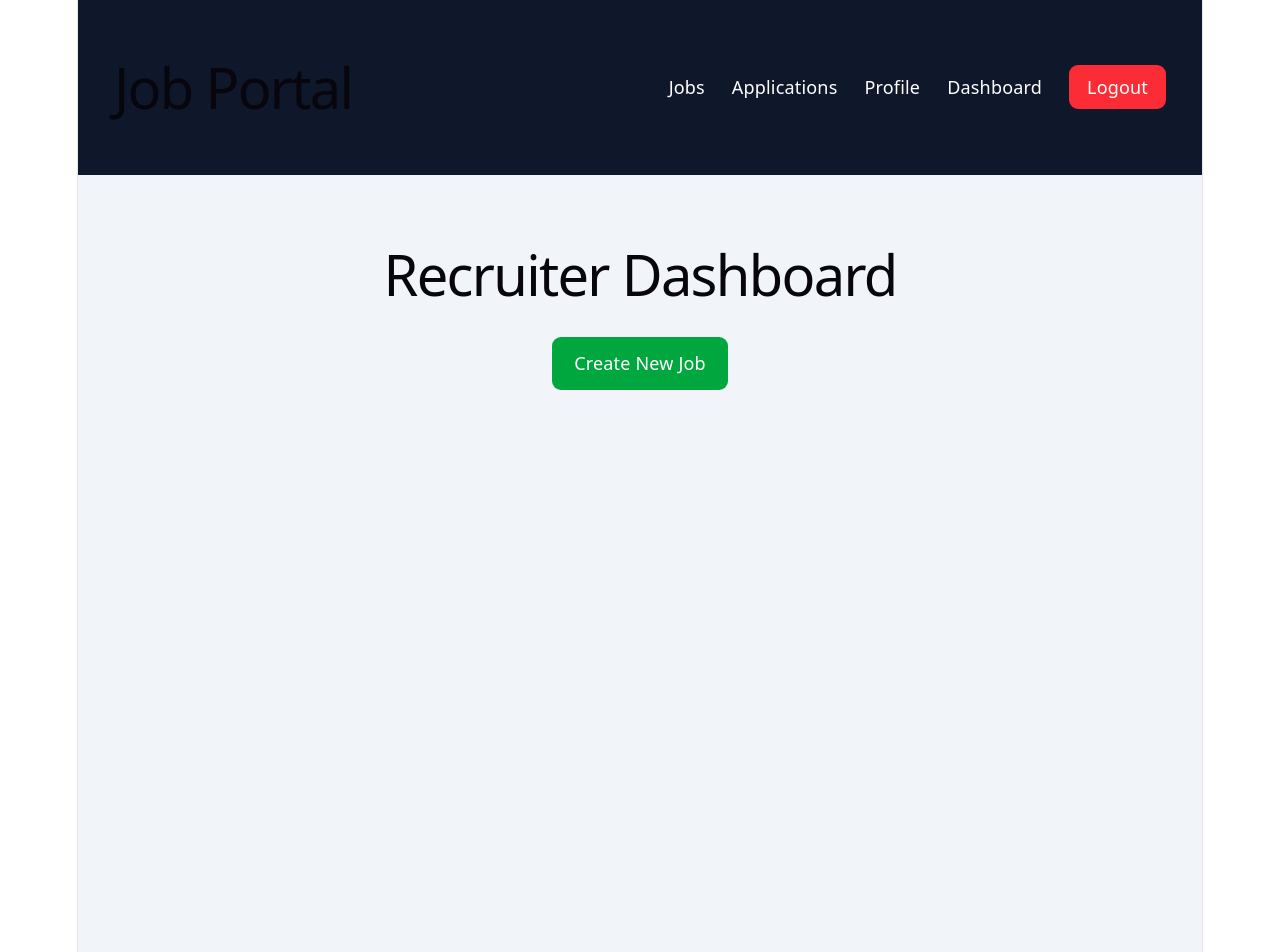
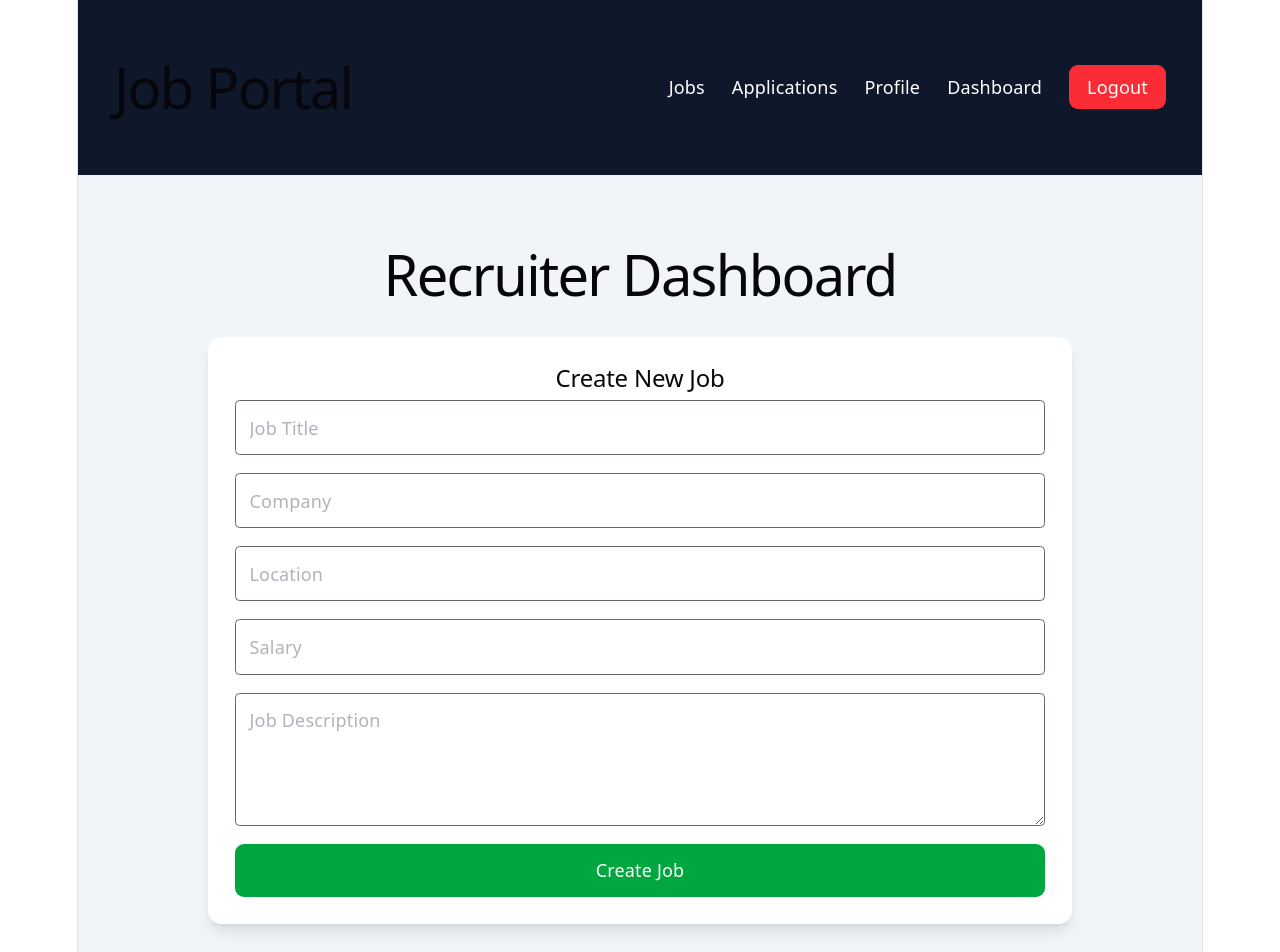
Before and after one commit to crazydevjs/job-portal-mern, a React app in the folder frontend/: page /dashboard in a window 1280 px wide. Shown: the top 952 px of the page. Built offline with nearby package versions, Linux system fonts and the light colour scheme; the HTML template or start-up script is replaced by a standard one.

Commit message:
Create Job Working

```diff
--- a/frontend/src/pages/RecruiterDashboard.jsx
+++ b/frontend/src/pages/RecruiterDashboard.jsx
@@ -1,14 +1,147 @@
+import { useState } from "react";
+import axios from "axios";
+
 function RecruiterDashboard() {
+
+  const [formData, setFormData] = useState({
+    title: "",
+    company: "",
+    location: "",
+    salary: "",
+    description: "",
+  });
+
+  const createJob = async () => {
+    try {
+
+      const token =
+        localStorage.getItem("token");
+
+      const res = await axios.post(
+        "http://localhost:5000/api/jobs/create",
+        formData,
+        {
+          headers: {
+            Authorization:
+              `Bearer ${token}`,
+          },
+        }
+      );
+
+      alert("Job Created Successfully");
+
+      console.log(res.data);
+
+      setFormData({
+        title: "",
+        company: "",
+        location: "",
+        salary: "",
+        description: "",
+      });
+
+    } catch (error) {
+
+      alert(
+        error.response?.data?.message ||
+        "Failed to create job"
+      );
+
+      console.log(error);
+
+    }
+  };
+
   return (
-    <div className="min-h-screen p-8 bg-slate-100">
+    <div className="min-h-screen p-4 md:p-8 bg-slate-100">
 
-      <h1 className="text-4xl font-bold mb-8">
-        Recruiter Dashboard
-      </h1>
+      <div className="max-w-3xl mx-auto">
 
-      <button className="bg-green-600 text-white px-5 py-3 rounded-lg">
-        Create New Job
-      </button>
+        <h1 className="text-4xl font-bold mb-8">
+          Recruiter Dashboard
+        </h1>
+
+        <div className="bg-white p-6 rounded-xl shadow-lg">
+
+          <h2 className="text-2xl font-bold mb-4">
+            Create New Job
+          </h2>
+
+          <div className="grid gap-4">
+
+            <input
+              className="border p-3 rounded"
+              placeholder="Job Title"
+              value={formData.title}
+              onChange={(e) =>
+                setFormData({
+                  ...formData,
+                  title: e.target.value,
+                })
+              }
+            />
+
+            <input
+              className="border p-3 rounded"
+              placeholder="Company"
+              value={formData.company}
+              onChange={(e) =>
+                setFormData({
+                  ...formData,
+                  company: e.target.value,
+                })
+              }
+            />
+
+            <input
+              className="border p-3 rounded"
+              placeholder="Location"
+              value={formData.location}
+              onChange={(e) =>
+                setFormData({
+                  ...formData,
+                  location: e.target.value,
+                })
+              }
+            />
+
+            <input
+              className="border p-3 rounded"
+              placeholder="Salary"
+              value={formData.salary}
+              onChange={(e) =>
+                setFormData({
+                  ...formData,
+                  salary: e.target.value,
+                })
+              }
+            />
+
+            <textarea
+              className="border p-3 rounded"
+              rows="4"
+              placeholder="Job Description"
+              value={formData.description}
+              onChange={(e) =>
+                setFormData({
+                  ...formData,
+                  description: e.target.value,
+                })
+              }
+            />
+
+            <button
+              className="bg-green-600 text-white py-3 rounded-lg hover:bg-green-700"
+              onClick={createJob}
+            >
+              Create Job
+            </button>
+
+          </div>
+
+        </div>
+
+      </div>
 
     </div>
   );
```
